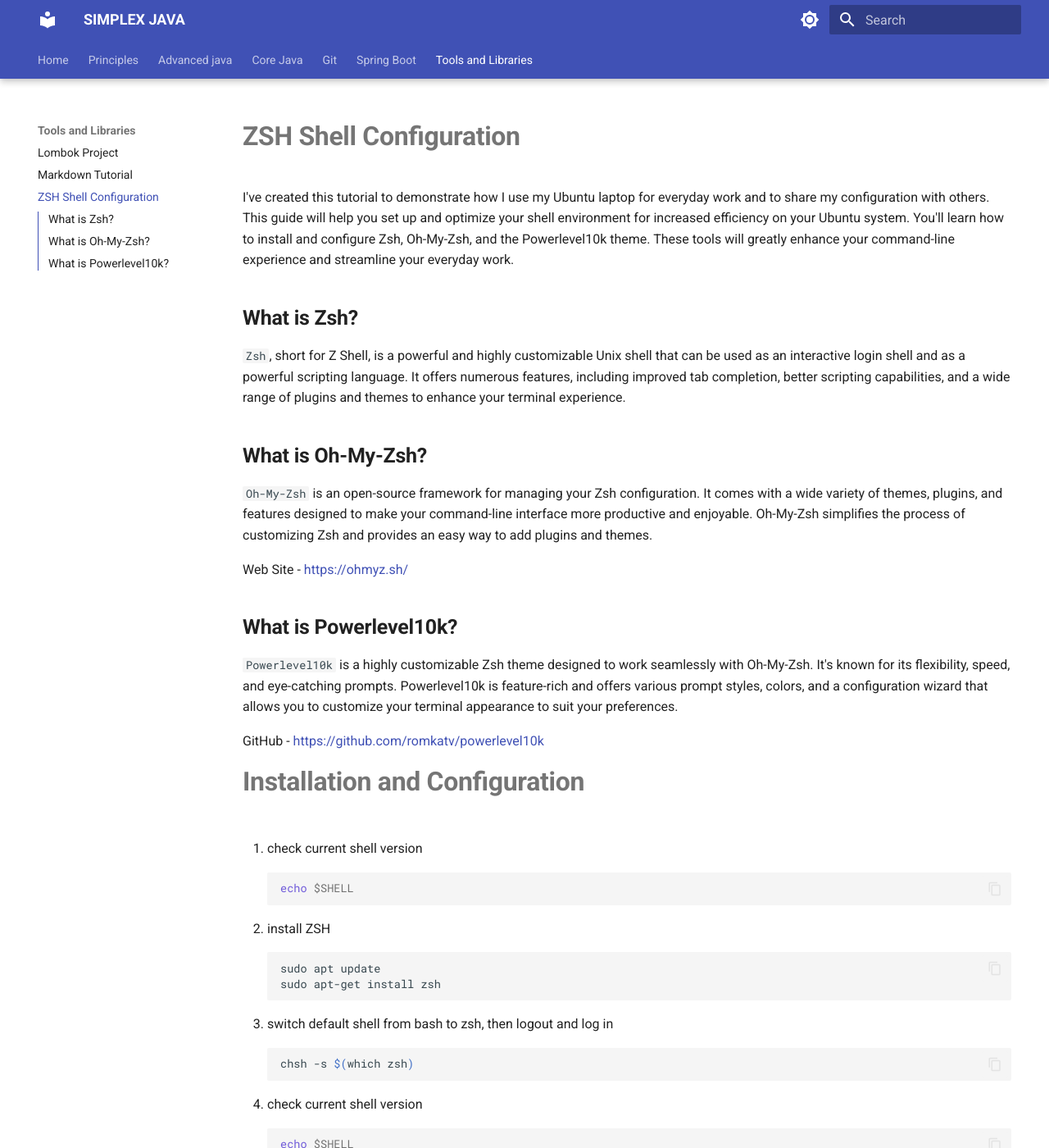
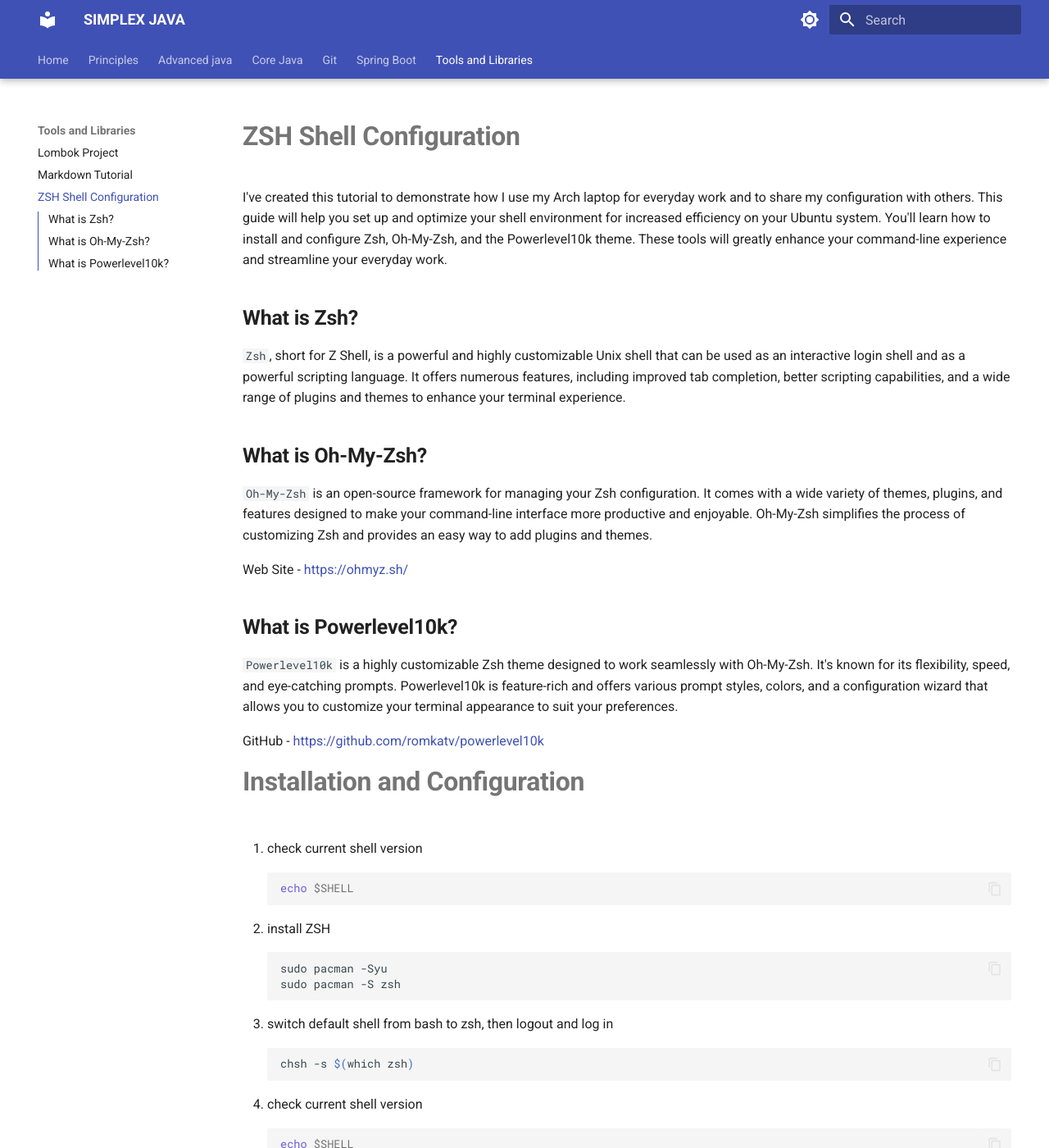
Before and after one commit to aleksandre-zaccone/simplex-java, an MkDocs documentation site: the page built from docs/Tools and Libraries/ZSH SHELL.md, in a window 1280 px wide and 1400 px high. Shown: the whole window at 82% size. Built offline with MkDocs 1.6.1 and Material for MkDocs 9.7.7, drawn with Linux system fonts in a browser that asks for light colours.

Commit message:
updated zsh tutorial for Arch

````diff
--- a/docs/Tools and Libraries/ZSH SHELL.md
+++ b/docs/Tools and Libraries/ZSH SHELL.md
@@ -1,6 +1,6 @@
 # **ZSH Shell Configuration**
 
-I've created this tutorial to demonstrate how I use my Ubuntu laptop for everyday work and to share
+I've created this tutorial to demonstrate how I use my Arch laptop for everyday work and to share
 my configuration with others. This guide will help you set up and optimize your shell environment
 for increased efficiency on your Ubuntu system. You'll learn how to install and configure Zsh,
 Oh-My-Zsh, and the Powerlevel10k theme. These tools will greatly enhance your command-line experience
@@ -35,8 +35,8 @@ echo $SHELL
 
 2. install ZSH
 ```zsh
-sudo apt update
-sudo apt-get install zsh
+sudo pacman -Syu
+sudo pacman -S zsh
 ```
 
 3. switch default shell from bash to zsh, then logout and log in
````
